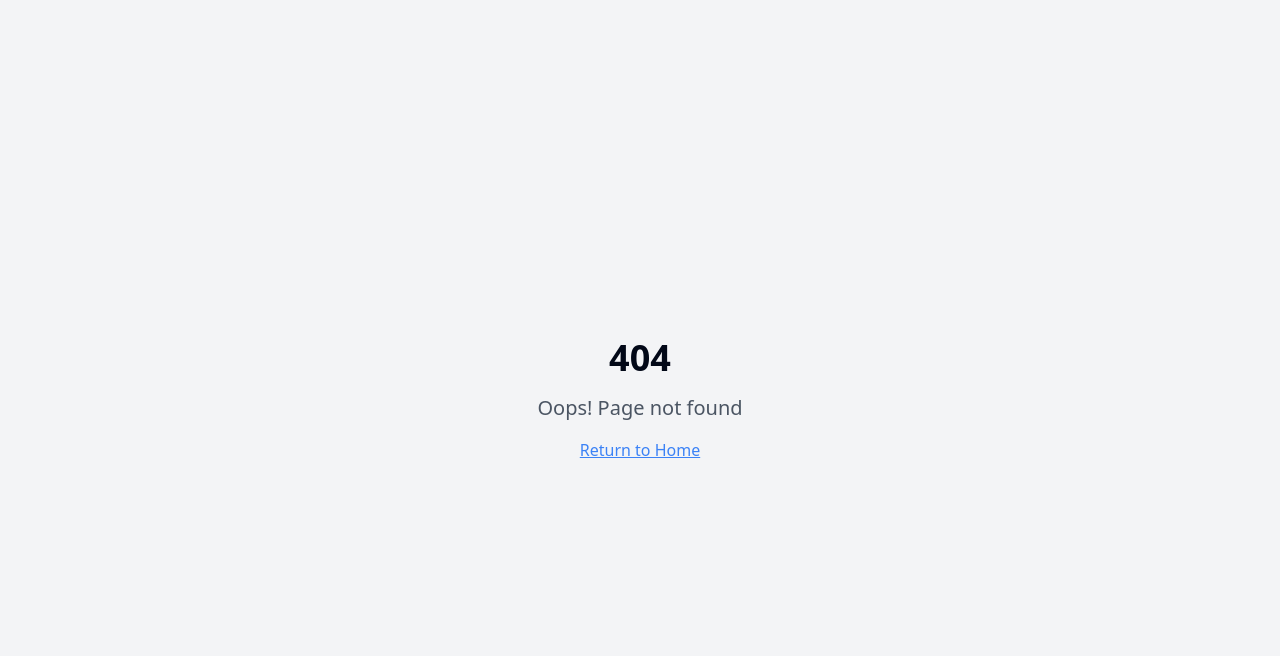
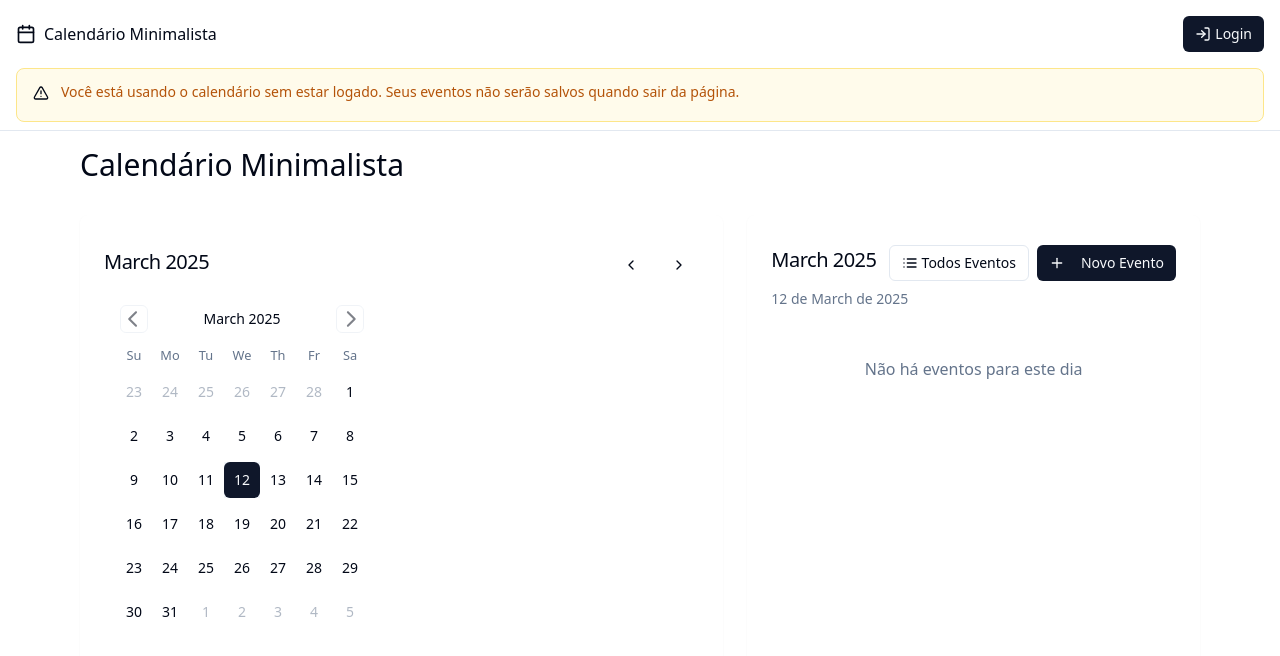
Before and after one commit to frostyez/Calendario_Simples, a React (Vite) app: page /calendar-anonymous in a window 1280 px wide. Before the commit this address had no page. Shown: the top 656 px of the page. Built offline with nearby package versions, Linux system fonts and the light colour scheme.

Commit message:
Add menu for unauthenticated users
Adds a menu at the top of the page for users who are not logged in, with a warning that their calendar data will not be saved.

```diff
--- a/src/App.tsx
+++ b/src/App.tsx
@@ -5,6 +5,7 @@ import { TooltipProvider } from "@/components/ui/tooltip";
 import { QueryClient, QueryClientProvider } from "@tanstack/react-query";
 import { BrowserRouter, Routes, Route, Navigate } from "react-router-dom";
 import { AuthProvider } from "@/contexts/AuthContext";
+import Navigation from "./components/Navigation";
 import Index from "./pages/Index";
 import Calendar from "./pages/Calendar";
 import Login from "./pages/Login";
@@ -19,10 +20,12 @@ const App = () => (
         <Toaster />
         <Sonner />
         <BrowserRouter>
+          <Navigation />
           <Routes>
             <Route path="/" element={<Navigate to="/login" replace />} />
             <Route path="/login" element={<Login />} />
             <Route path="/calendar" element={<Calendar />} />
+            <Route path="/calendar-anonymous" element={<Calendar anonymous={true} />} />
             {/* ADD ALL CUSTOM ROUTES ABOVE THE CATCH-ALL "*" ROUTE */}
             <Route path="*" element={<NotFound />} />
           </Routes>
--- /dev/null
+++ b/src/components/Navigation.tsx
@@ -0,0 +1,49 @@
+
+import React from "react";
+import { Link } from "react-router-dom";
+import { useAuth } from "@/contexts/AuthContext";
+import { Button } from "@/components/ui/button";
+import { LogIn, Calendar as CalendarIcon, AlertTriangle } from "lucide-react";
+import { Alert, AlertDescription } from "@/components/ui/alert";
+
+const Navigation = () => {
+  const { isAuthenticated } = useAuth();
+
+  return (
+    <div className="w-full border-b">
+      <div className="container mx-auto p-4 flex justify-between items-center">
+        <div className="flex items-center gap-2">
+          <CalendarIcon className="h-5 w-5" />
+          <span className="font-medium">Calendário Minimalista</span>
+        </div>
+        <div>
+          {isAuthenticated ? (
+            <Link to="/calendar">
+              <Button variant="ghost" size="sm">Meu Calendário</Button>
+            </Link>
+          ) : (
+            <Link to="/login">
+              <Button size="sm" className="gap-1">
+                <LogIn className="h-4 w-4" />
+                Login
+              </Button>
+            </Link>
+          )}
+        </div>
+      </div>
+
+      {!isAuthenticated && window.location.pathname === '/calendar-anonymous' && (
+        <div className="container mx-auto px-4 pb-2">
+          <Alert variant="warning" className="bg-amber-50 border-amber-200">
+            <AlertTriangle className="h-4 w-4 text-amber-600" />
+            <AlertDescription className="text-amber-700">
+              Você está usando o calendário sem estar logado. Seus eventos não serão salvos quando sair da página.
+            </AlertDescription>
+          </Alert>
+        </div>
+      )}
+    </div>
+  );
+};
+
+export default Navigation;
--- a/src/pages/Calendar.tsx
+++ b/src/pages/Calendar.tsx
@@ -28,16 +28,20 @@ export type Event = {
   userId?: string;
 };
 
-const Calendar = () => {
+interface CalendarProps {
+  anonymous?: boolean;
+}
+
+const Calendar = ({ anonymous = false }: CalendarProps) => {
   const [date, setDate] = useState<Date>(new Date());
   const [showAllEvents, setShowAllEvents] = useState(false);
   const [events, setEvents] = useState<Event[]>([]);
   const { user, logout } = useAuth();
   const navigate = useNavigate();
 
-  // Carregar eventos do usuário a partir do localStorage quando o componente monta
+  // Load events from localStorage when component mounts, only for logged-in users
   useEffect(() => {
-    if (user) {
+    if (user && !anonymous) {
       const savedEvents = localStorage.getItem(`events_${user.id}`);
       if (savedEvents) {
         const parsedEvents = JSON.parse(savedEvents).map((event: any) => ({
@@ -47,21 +51,21 @@ const Calendar = () => {
         setEvents(parsedEvents);
       }
     }
-  }, [user]);
+  }, [user, anonymous]);
 
-  // Salvar eventos no localStorage sempre que eles mudarem
+  // Save events to localStorage when they change, only for logged-in users
   useEffect(() => {
-    if (user) {
+    if (user && !anonymous) {
       localStorage.setItem(`events_${user.id}`, JSON.stringify(events));
     }
-  }, [events, user]);
+  }, [events, user, anonymous]);
 
-  // Redirecionar para o login se não estiver autenticado
+  // Redirect to login if not authenticated and not anonymous
   useEffect(() => {
-    if (!user) {
+    if (!user && !anonymous) {
       navigate("/login");
     }
-  }, [user, navigate]);
+  }, [user, navigate, anonymous]);
 
   const handleAddEvent = (event: Omit<Event, "id">) => {
     const newEvent = {
@@ -87,19 +91,21 @@ const Calendar = () => {
     (event) => format(event.date, "yyyy-MM-dd") === format(date, "yyyy-MM-dd")
   );
 
-  // Ordena todos os eventos por data
+  // Sort all events by date
   const sortedEvents = [...events].sort((a, b) => a.date.getTime() - b.date.getTime());
 
-  if (!user) return null;
+  if (!user && !anonymous) return null;
 
   return (
     <div className="container mx-auto p-4 max-w-6xl animate-fade-in">
       <div className="flex justify-between items-center mb-8">
         <h1 className="text-3xl font-light text-center">Calendário Minimalista</h1>
-        <Button variant="outline" size="sm" onClick={handleLogout} className="flex items-center gap-1">
-          <LogOut className="h-4 w-4" />
-          Sair
-        </Button>
+        {!anonymous && (
+          <Button variant="outline" size="sm" onClick={handleLogout} className="flex items-center gap-1">
+            <LogOut className="h-4 w-4" />
+            Sair
+          </Button>
+        )}
       </div>
 
       <div className="grid grid-cols-1 md:grid-cols-12 gap-6">
--- a/src/pages/Index.tsx
+++ b/src/pages/Index.tsx
@@ -1,11 +1,38 @@
-// Update this page (the content is just a fallback if you fail to update the page)
+
+import React from "react";
+import { Link } from "react-router-dom";
+import { Button } from "@/components/ui/button";
+import { LogIn, Calendar, AlertTriangle } from "lucide-react";
 
 const Index = () => {
   return (
-    <div className="min-h-screen flex items-center justify-center bg-gray-100">
-      <div className="text-center">
-        <h1 className="text-4xl font-bold mb-4">Welcome to Your Blank App</h1>
-        <p className="text-xl text-gray-600">Start building your amazing project here!</p>
+    <div className="min-h-[90vh] flex flex-col items-center justify-center bg-gradient-to-b from-white to-gray-50 px-4">
+      <div className="text-center max-w-3xl">
+        <h1 className="text-4xl font-light mb-4">Calendário Minimalista</h1>
+        <p className="text-xl text-gray-600 mb-8">
+          Uma forma simples e elegante de organizar seus eventos e compromissos.
+        </p>
+
+        <div className="flex flex-col md:flex-row gap-4 justify-center">
+          <Link to="/login">
+            <Button size="lg" className="gap-2">
+              <LogIn className="h-4 w-4" />
+              Entrar ou Registrar
+            </Button>
+          </Link>
+
+          <Link to="/calendar-anonymous">
+            <Button variant="outline" size="lg" className="gap-2">
+              <Calendar className="h-4 w-4" />
+              Usar sem login
+            </Button>
+          </Link>
+        </div>
+
+        <div className="mt-6 flex items-center justify-center text-amber-600 text-sm">
+          <AlertTriangle className="h-4 w-4 mr-2" />
+          <p>Ao usar sem login, seus eventos não serão salvos.</p>
+        </div>
       </div>
     </div>
   );
```
